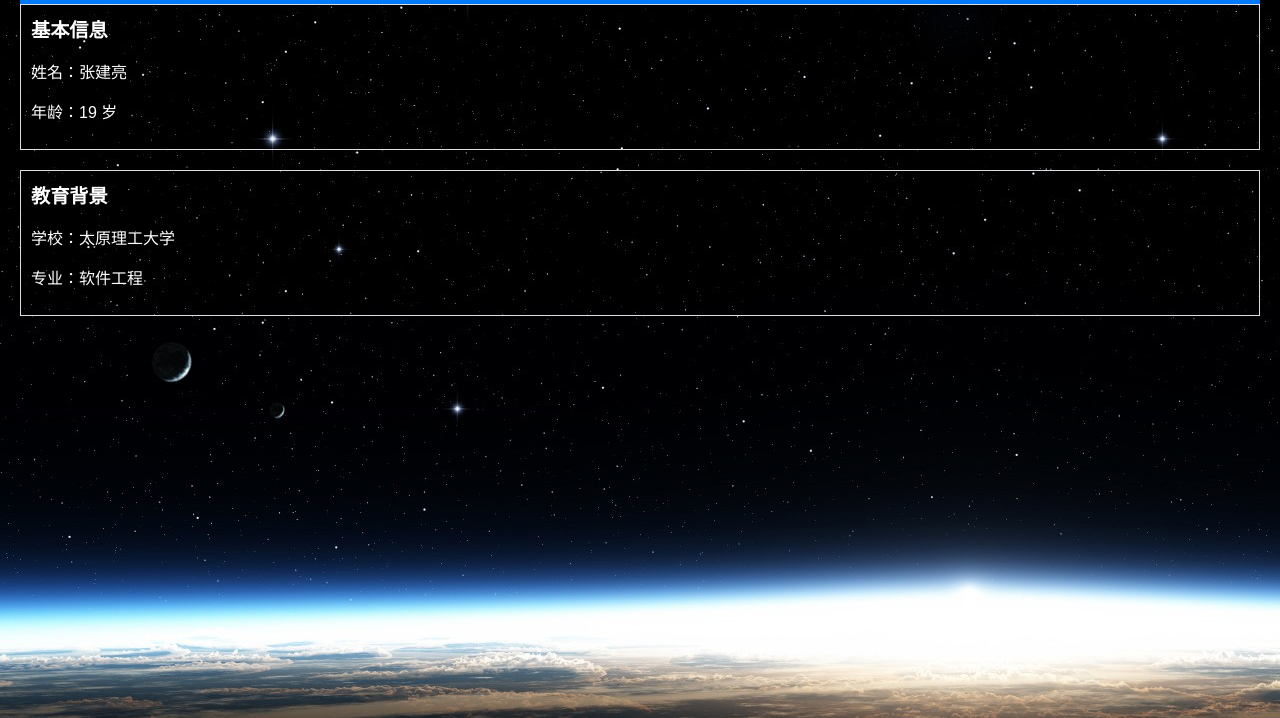
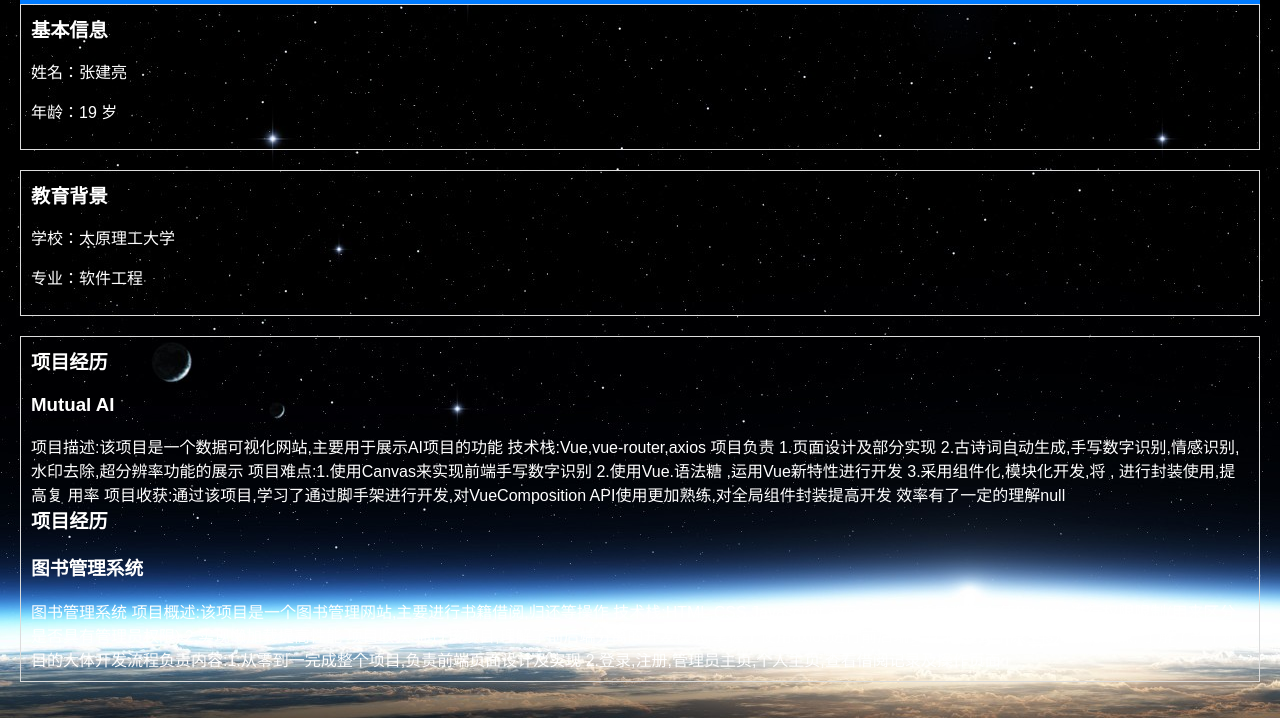
Before and after one commit to zjlasd/blogs.github.io, a plain HTML site: page index.html in a window 1280 px wide. Shown: the part 82-800 px from the top of the page. Drawn offline with Linux system fonts and the light colour scheme.

Commit message:
Site updated: 2023-09-26 19:13:23

```diff
--- a/index.html
+++ b/index.html
@@ -21,7 +21,48 @@
         <p>专业：软件工程</p>
         <!-- 其他教育信息 -->
     </section>
+    <section>
+        <h2>项目经历</h2>
+        <h3>Mutual AI</h3>
+项目描述:该项目是一个数据可视化网站,主要用于展示AI项目的功能
+
+技术栈:Vue,vue-router,axios
+
+项目负责 1.页面设计及部分实现
+
+2.古诗词自动生成,手写数字识别,情感识别,水印去除,超分辨率功能的展示
+
+项目难点:1.使用Canvas来实现前端手写数字识别
+
+2.使用Vue.语法糖 ,运用Vue新特性进行开发
+
+3.采用组件化,模块化开发,将 , 进行封装使用,提高复 用率
+
+项目收获:通过该项目,学习了通过脚手架进行开发,对VueComposition API使用更加熟练,对全局组件封装提高开发
+
+效率有了一定的理解null
+        <!-- 其他教育信息 -->
+
+        <h2>项目经历</h2>
+        <h3>图书管理系统</h3>
+        图书管理系统
+        项目概述:该项目是一个图书管理网站,主要进行书籍借阅,归还等操作
+
+        技术栈:HTML,CSS,Javascript,axios,jquery
+
+        项目难点:1.使用token进行权限限制(用来区分是否具有管理员权限)
+
+        2.实现懒加载提高性能
+
+        项目收获:通过该项目,理解了前后端分离的开发模式,掌握了使用axios进行前后端交互,感受到了原生js开发的痛点,
+
+        了解了一个项目的大体开发流程负责内容:1.从零到一完成整个项目,负责前端页面设计及实现
+
+        2.登录,注册,管理员主页,个人主页,查看借阅记录及操作页面
+        <!-- 其他教育信息 -->
+    </section>
     <!-- 其他内容 -->
+</section>
 
 </body>
 </html>
```
